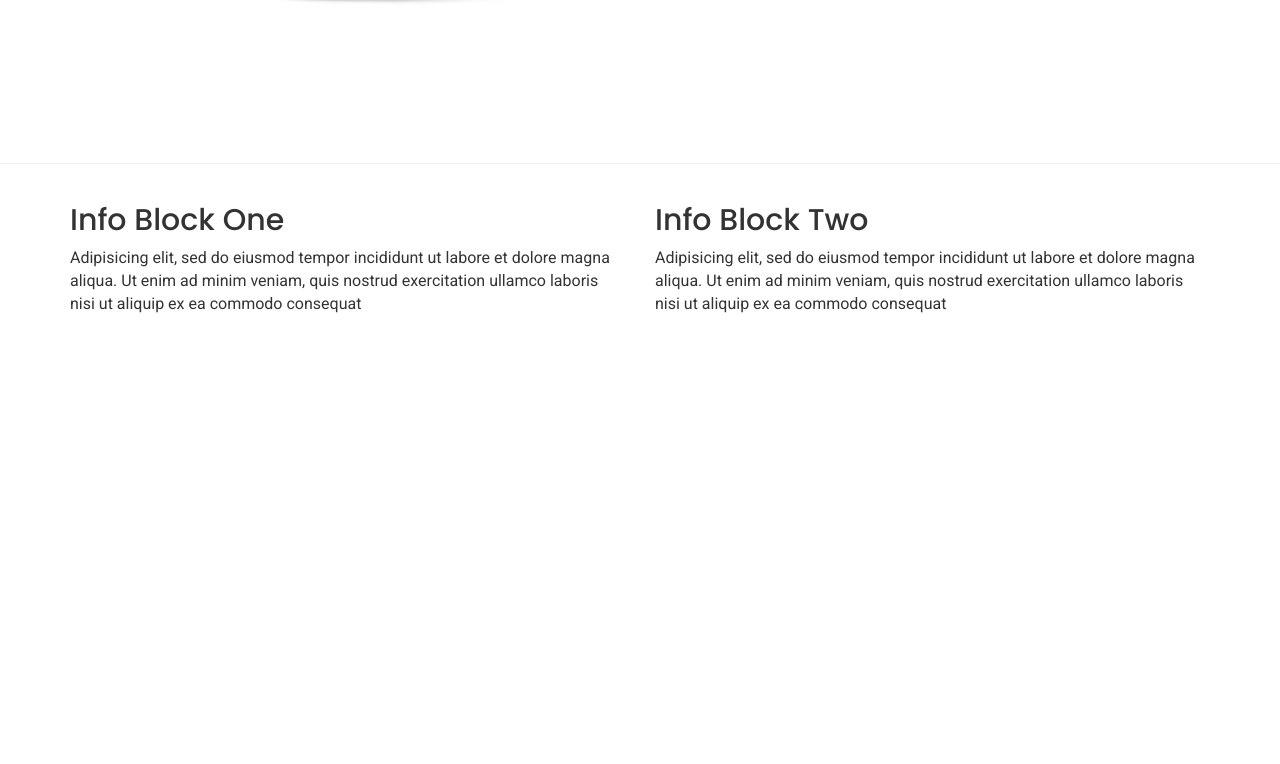
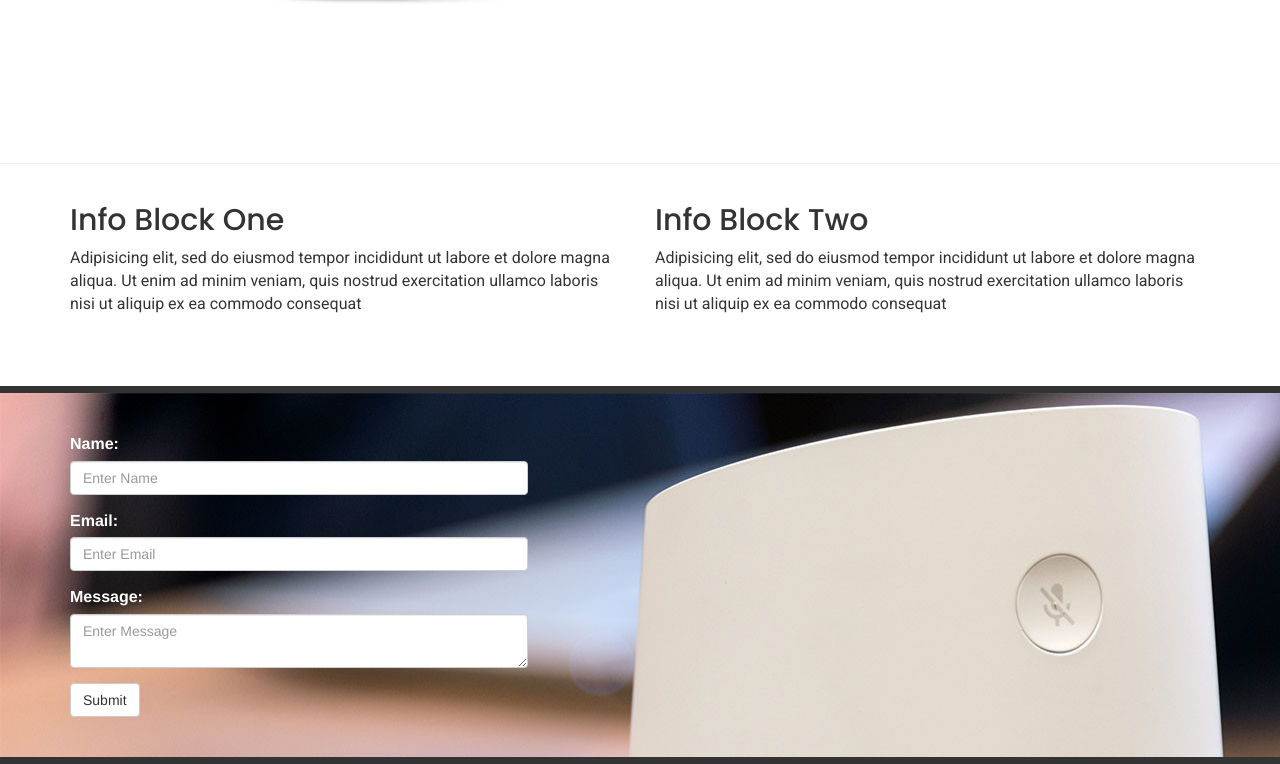
Before and after one commit to WebDevTuts/techscroll, a plain HTML site: page index.html in a window 1280 px wide. Shown: the part 1299-2063 px from the top of the page. Before the commit the page ends 1685 px from the top, so only its background shows below. Drawn offline with nearby package versions, Linux system fonts and the light colour scheme.

Commit message:
Add markup and style for contact section

```diff
--- a/css/styles.css
+++ b/css/styles.css
@@ -62,3 +62,11 @@ p {
 #info-2 {
   margin: 20px 0 60px 0;
 }
+
+#contact {
+  background: url('../img/image3.png');
+  padding: 40px;
+  color: #FFF;
+  border-top: #333 solid 7px;
+  border-bottom: #333 solid 7px;
+}
--- a/index.html
+++ b/index.html
@@ -102,6 +102,32 @@
     </div>
   </section>
 
+  <section id="contact">
+    <div class="container">
+      <div class="row">
+        <div class="col-md-5 col-sm-5">
+          <form>
+            <div class="form-group">
+              <label>Name: </label>
+              <input class="form-control" type="text" name="" value="" placeholder="Enter Name">
+            </div>
+            <div class="form-group">
+              <label>Email: </label>
+              <input class="form-control" type="text" name="" value="" placeholder="Enter Email">
+            </div>
+            <div class="form-group">
+              <label>Message: </label>
+              <textarea class="form-control" name="" value="" placeholder="Enter Message"></textarea>
+            </div>
+            <button class="btn btn-default">Submit</button>
+          </form>
+        </div>
+
+        <div class="col-md-7 col-sm-7"></div>
+      </div>
+    </div>
+  </section>
+
   <script src="https://code.jquery.com/jquery-3.2.1.min.js" integrity="sha256-hwg4gsxgFZhOsEEamdOYGBf13FyQuiTwlAQgxVSNgt4="crossorigin="anonymous"></script>
   <script src="https://maxcdn.bootstrapcdn.com/bootstrap/3.3.7/js/bootstrap.min.js"></script>
   <script src="https://maxcdn.bootstrapcdn.com/bootstrap/3.3.7/js/bootstrap.min.js"></script>
```
